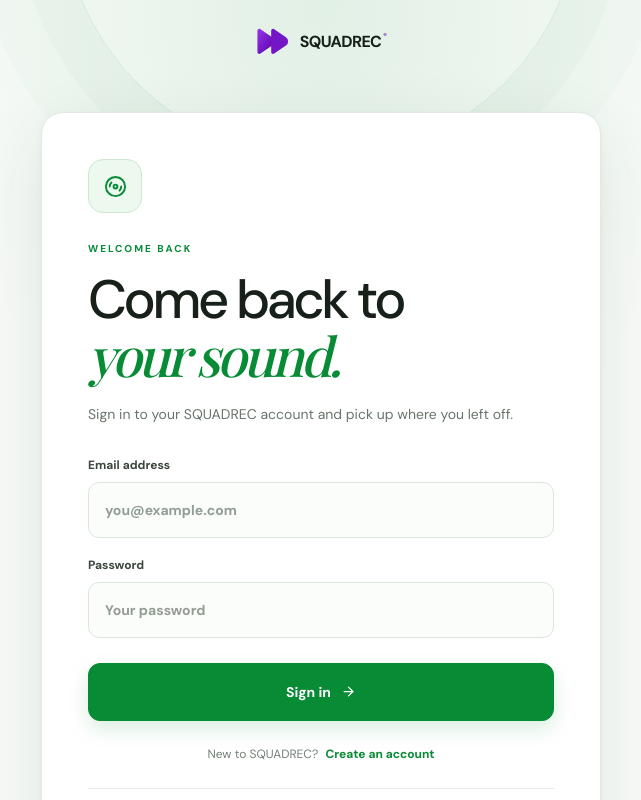
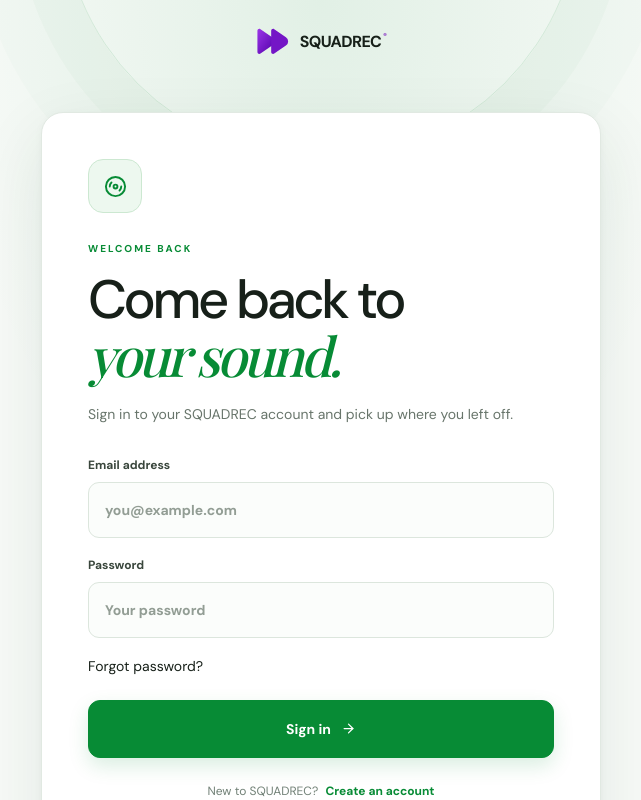
Before and after one commit to mrceogodwin/Squadrec, a Next.js app: page /sign-in in a window 1280 px wide. Shown: the top 800 px of the page, without its empty margins (319-960 px from the left). Built offline with nearby package versions, Linux system fonts and the light colour scheme; a web font is replaced by a local one.

Commit message:
Add password recovery entry point to sign in

```diff
--- a/src/app/sign-in/page.tsx
+++ b/src/app/sign-in/page.tsx
@@ -21,5 +21,5 @@ export default function SignInPage() {
     else window.location.href = result?.url || "/";
   }
 
-  return <main className="auth-screen"><div className="auth-glow"/><Link className="auth-brand" href="/" aria-label="SQUADREC home"><img src="/squadrec-purple-mark.svg" alt="" /><span>SQUADREC<sup>®</sup></span></Link><section className="auth-card"><div className="auth-icon"><Disc3 size={23}/></div><span className="eyebrow">WELCOME BACK</span><h1>Come back to<br/><em>your sound.</em></h1><p>Sign in to your SQUADREC account and pick up where you left off.</p><form onSubmit={submit}><label>Email address<input type="email" autoComplete="email" required value={email} onChange={e=>setEmail(e.target.value)} placeholder="you@example.com"/></label><label>Password<input type="password" autoComplete="current-password" required value={password} onChange={e=>setPassword(e.target.value)} placeholder="Your password"/></label>{error&&<div className="auth-error">{error}</div>}<button className="primary-action auth-submit" disabled={loading}>{loading?"Signing in...":"Sign in"}<ArrowRight size={15}/></button></form><div className="auth-switch">New to SQUADREC? <Link href="/register">Create an account</Link></div><div className="auth-safe"><ShieldCheck size={14}/> Your account and music collection stay yours.</div></section><Link className="auth-back" href="/">← Back to discovery</Link></main>;
+  return <main className="auth-screen"><div className="auth-glow"/><Link className="auth-brand" href="/" aria-label="SQUADREC home"><img src="/squadrec-purple-mark.svg" alt="" /><span>SQUADREC<sup>®</sup></span></Link><section className="auth-card"><div className="auth-icon"><Disc3 size={23}/></div><span className="eyebrow">WELCOME BACK</span><h1>Come back to<br/><em>your sound.</em></h1><p>Sign in to your SQUADREC account and pick up where you left off.</p><form onSubmit={submit}><label>Email address<input type="email" autoComplete="email" required value={email} onChange={e=>setEmail(e.target.value)} placeholder="you@example.com"/></label><label>Password<input type="password" autoComplete="current-password" required value={password} onChange={e=>setPassword(e.target.value)} placeholder="Your password"/></label><div className="auth-forgot"><Link href="/forgot-password">Forgot password?</Link></div>{error&&<div className="auth-error">{error}</div>}<button className="primary-action auth-submit" disabled={loading}>{loading?"Signing in...":"Sign in"}<ArrowRight size={15}/></button></form><div className="auth-switch">New to SQUADREC? <Link href="/register">Create an account</Link></div><div className="auth-safe"><ShieldCheck size={14}/> Your account and music collection stay yours.</div></section><Link className="auth-back" href="/">← Back to discovery</Link></main>;
 }
```
